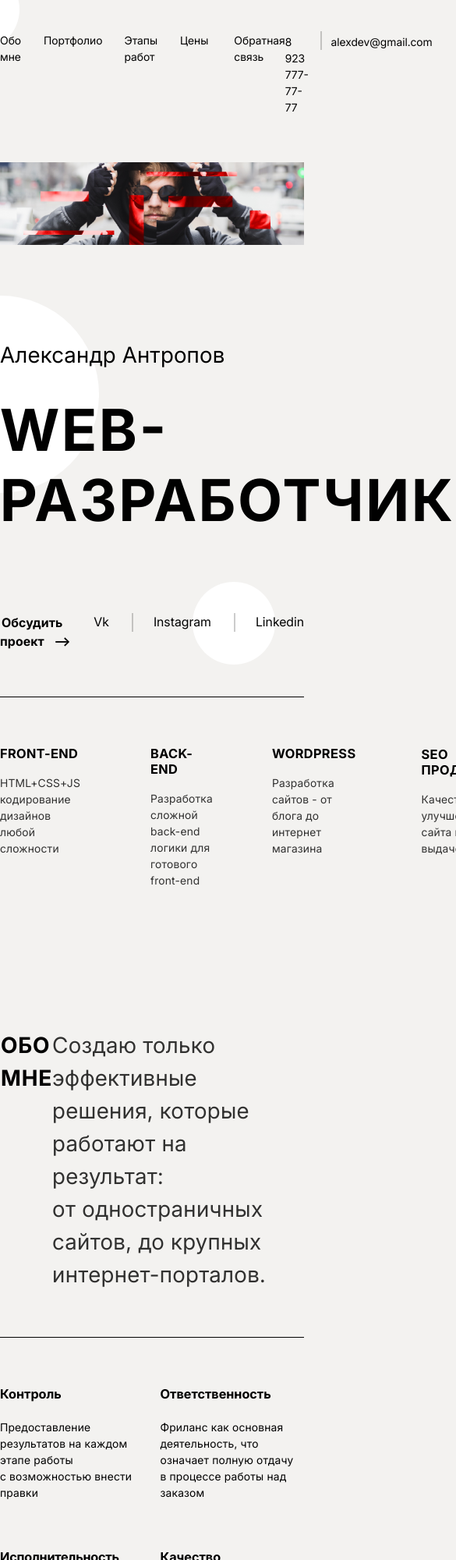
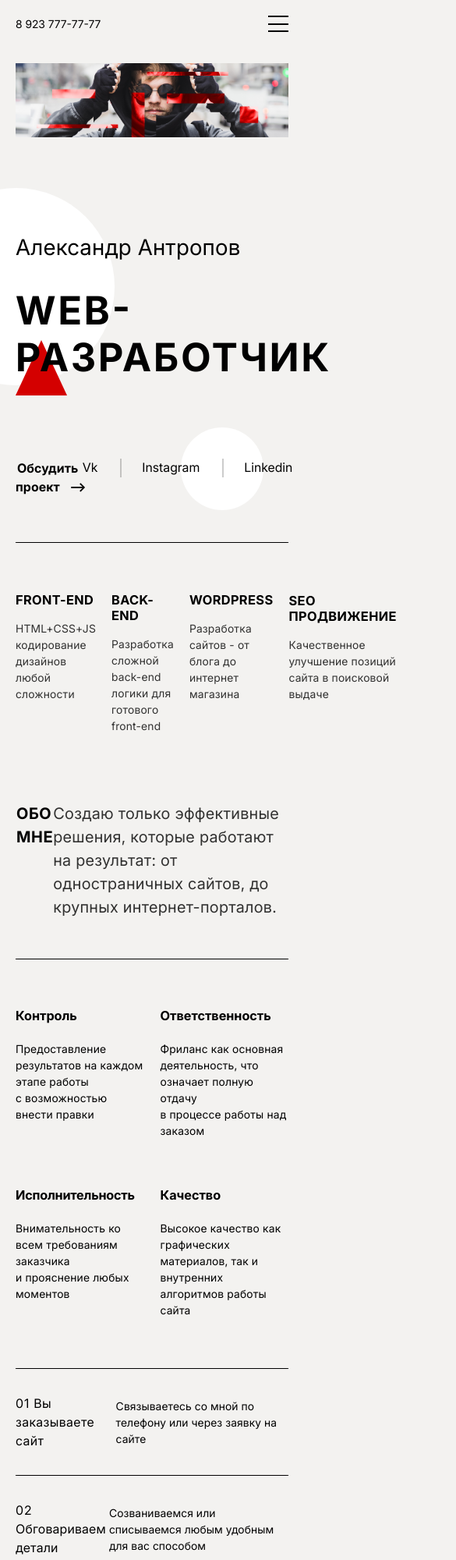
Before and after one commit to dbb1703/Landing_Portfolio, a website built with webpack: page src/index.html in a window 390 px wide. Shown: the top 2000 px of the page at 78% size, 585 px wide, since content can reach past the window. Built offline with nearby package versions, Linux system fonts and the light colour scheme.

Commit message:
Реализует tablet версию секции about

```diff
--- a/src/index.html
+++ b/src/index.html
@@ -30,6 +30,12 @@
       <li class="menu__item page__menu--line"><a href="mailto:alexdev@gmail.com"
                                                  class="menu__link">alexdev@gmail.com</a></li>
     </ul>
+    <a href="#"
+       class="menu__burger burger">
+      <span class="burger__line"></span>
+      <span class="burger__line"></span>
+      <span class="burger__line"></span>
+    </a>
   </nav>
 </header>
 <main class="page__container about">
@@ -52,7 +58,7 @@
         <a href="#"
            class="socials__link">Instagram</a>
       </li>
-      <li class="socials__item page__menu--line">
+      <li class="socials__item socials__item--circle page__menu--line">
         <a href="#"
            class="socials__link">Linkedin</a>
       </li>
--- /dev/null
+++ b/src/styles/blocks/common/burger.scss
@@ -0,0 +1,7 @@
+@use '../../global/variables.scss' as v;
+
+.burger__line {
+  width: 26px;
+  height: 2px;
+  background-color: v.$main-text;
+}
--- a/src/styles/blocks/common/header.scss
+++ b/src/styles/blocks/common/header.scss
@@ -3,4 +3,9 @@
   justify-content: space-between;
   padding-top: 41px;
   padding-bottom: 40px;
+
+  @media (max-width: 800px) {
+    padding-top: 20px;
+    padding-bottom: 40px;
+  }
 }
--- a/src/styles/blocks/common/menu.scss
+++ b/src/styles/blocks/common/menu.scss
@@ -1,10 +1,38 @@
 .menu__main {
   display: flex;
+
+  @media (max-width: 800px) {
+    display: none;
+  }
 }
 
 .menu__contacts {
   display: flex;
   padding-top: 2px;
+
+  @media (max-width: 900px) {
+    padding-top: 0;
+
+    .menu__item:first-child {
+      margin-right: 15px;
+    }
+  }
+
+  @media (max-width: 800px) {
+    .menu__item:last-child {
+      display: none;
+    }
+  }
+}
+
+.menu__burger {
+  display: none;
+
+  @media (max-width: 800px) {
+    display: flex;
+    flex-direction: column;
+    justify-content: space-between;
+  }
 }
 
 .menu__item {
@@ -26,4 +54,14 @@
   &:nth-child(5) {
     margin-left: 33px;
   }
+
+  @media (max-width: 900px) {
+    margin-left: 15px;
+
+    &:nth-child(3),
+    &:nth-child(4),
+    &:nth-child(5) {
+      margin-left: 15px;
+    }
+  }
 }
--- a/src/styles/blocks/common/socials.scss
+++ b/src/styles/blocks/common/socials.scss
@@ -4,7 +4,16 @@
 
   &:last-child {
     margin-right: 0;
+  }
 
+  &::before {
+    left: -28px;
+    top: -1px;
+    z-index: 1;
+  }
+}
+
+.socials__item--circle {
   &::after {
     position: absolute;
     content: '';
@@ -19,13 +28,6 @@
   }
 }
 
-  &::before {
-    left: -28px;
-    top: -1px;
-    z-index: 1;
-  }
-}
-
 .socials__link {
   font-size: 16px;
 }
--- a/src/styles/blocks/index/about.scss
+++ b/src/styles/blocks/index/about.scss
@@ -2,6 +2,10 @@
 
 .about__pic {
   margin-top: 20px;
+
+  @media (max-width: 800px) {
+    margin-top: 0;
+  }
 }
 
 .about__name {
@@ -48,6 +52,11 @@
     border-right-width: 33px;
     border-left-width: 33px;
     border-bottom: 71px solid v.$accent-text;
+
+    @media (max-width: 900px) {
+      top: 65px;
+      left: 0;
+    }
   }
 }
 
@@ -76,6 +85,14 @@
   display: flex;
   justify-content: space-between;
   margin-top: 143px;
+
+  @media (max-width: 1000px) {
+    margin-top: 50px;
+  }
+
+  @media (max-width: 850px) {
+    align-items: baseline;
+  }
 }
 
 .about__subtitle {
@@ -84,6 +101,10 @@
   line-height: 150%;
   letter-spacing: 0.03em;
   margin-left: 1px;
+
+  @media (max-width: 850px) {
+    font-size: 20px;
+  }
 }
 
 .about__slogan {
@@ -93,10 +114,17 @@
   letter-spacing: 0.3px;
   line-height: 150%;
   margin-top: 23px;
+
+  @media (max-width: 900px) {
+    font-size: 20px;
+
+    br {
+      display: none;
+    }
+  }
 }
 
 .about__services {
   margin-top: 31px;
   border-top: 1px solid v.$main-text;
-
 }
--- a/src/styles/blocks/index/methods.scss
+++ b/src/styles/blocks/index/methods.scss
@@ -1,5 +1,10 @@
 .methods__items {
   display: flex;
+
+  @media (max-width: 1150px) {
+    justify-content: space-between;
+    gap: 20px;
+  }
 
   .methods__item:nth-child(1) {
     max-width: 200px;
@@ -20,12 +25,22 @@
     margin-top: 1px;
     max-width: 242px;
   }
+
+  @media (max-width: 1150px) {
+    .methods__item:nth-child(1),
+    .methods__item:nth-child(2),
+    .methods__item:nth-child(3),
+    .methods__item:nth-child(4) {
+      max-width: unset;
+      margin-right: auto;
+    }
+  }
 }
 
 .methods__item {
   margin-right: 93px;
 
-  &:last-child  {
+  &:last-child {
     margin-right: 0;
   }
 }
--- a/src/styles/blocks/index/services.scss
+++ b/src/styles/blocks/index/services.scss
@@ -21,9 +21,6 @@
   }
 }
 
-.services__item {
-}
-
 .services__title {
   margin: 16px 0;
 }
--- a/src/styles/blocks/index/steps.scss
+++ b/src/styles/blocks/index/steps.scss
@@ -24,6 +24,18 @@
       margin-right: 145px;
     }
   }
+
+  @media (max-width: 1150px) {
+    margin-top: 50px;
+  }
+
+  @media (max-width: 1000px) {
+    .steps__item:nth-child(1) .steps__text,
+    .steps__item:nth-child(2) .steps__text,
+    .steps__item:nth-child(3) .steps__text {
+      margin-right: auto;
+    }
+  }
 }
 
 .steps__item {
@@ -45,15 +57,40 @@
   padding: 0;
   margin: 0;
   letter-spacing: 0.2px;
+
+  @media (max-width: 1050px) {
+    font-size: 20px;
+  }
+
+  @media (max-width: 1000px) {
+    font-size: 16px;
+    width: 300px;
+  }
+
+  @media (max-width: 850px) {
+    width: 250px;
+  }
 }
 
 .steps__number {
   margin-right: 30px;
   letter-spacing: 1px;
+
+  @media (max-width: 1050px) {
+    margin-right: 10px;
+  }
+
+  @media (max-width: 850px) {
+    margin-right: 0;
+  }
 }
 
 .steps__text {
   font-size: 16px;
   line-height: 150%;
   letter-spacing: 0.1px;
+
+  @media (max-width: 1000px) {
+    font-size: 14px;
+  }
 }
--- a/src/styles/global/page.scss
+++ b/src/styles/global/page.scss
@@ -6,6 +6,10 @@
   letter-spacing: 0.03em;
   text-transform: uppercase;
   color: v.$main-text;
+
+  @media (max-width: 900px) {
+    font-size: 50px;
+  }
 }
 
 .page__h2 {
@@ -27,6 +31,7 @@
 .page__container {
   max-width: 1140px;
   margin: 0 auto;
+  padding: 0 20px;
 }
 
 .page__menu--line {
--- a/src/styles/style.scss
+++ b/src/styles/style.scss
@@ -6,6 +6,7 @@
 // Common
 @use 'blocks/common/header.scss';
 @use 'blocks/common/menu.scss';
+@use 'blocks/common/burger.scss';
 @use 'blocks/common/socials.scss';
 @use 'blocks/common/btn.scss';
 @use 'blocks/common/form.scss';
```
Lines whose indentation alone changed are shown as unchanged.
